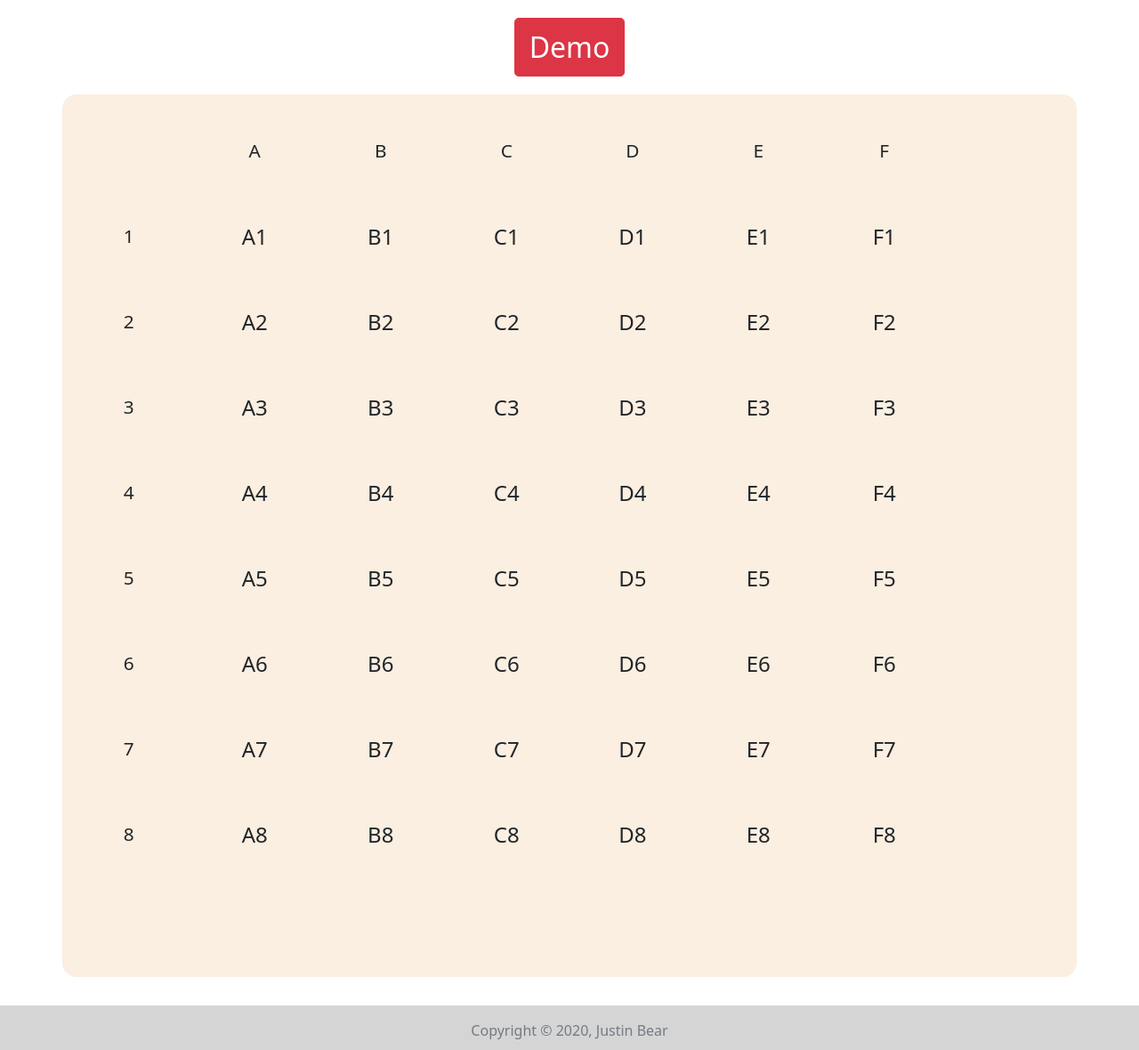
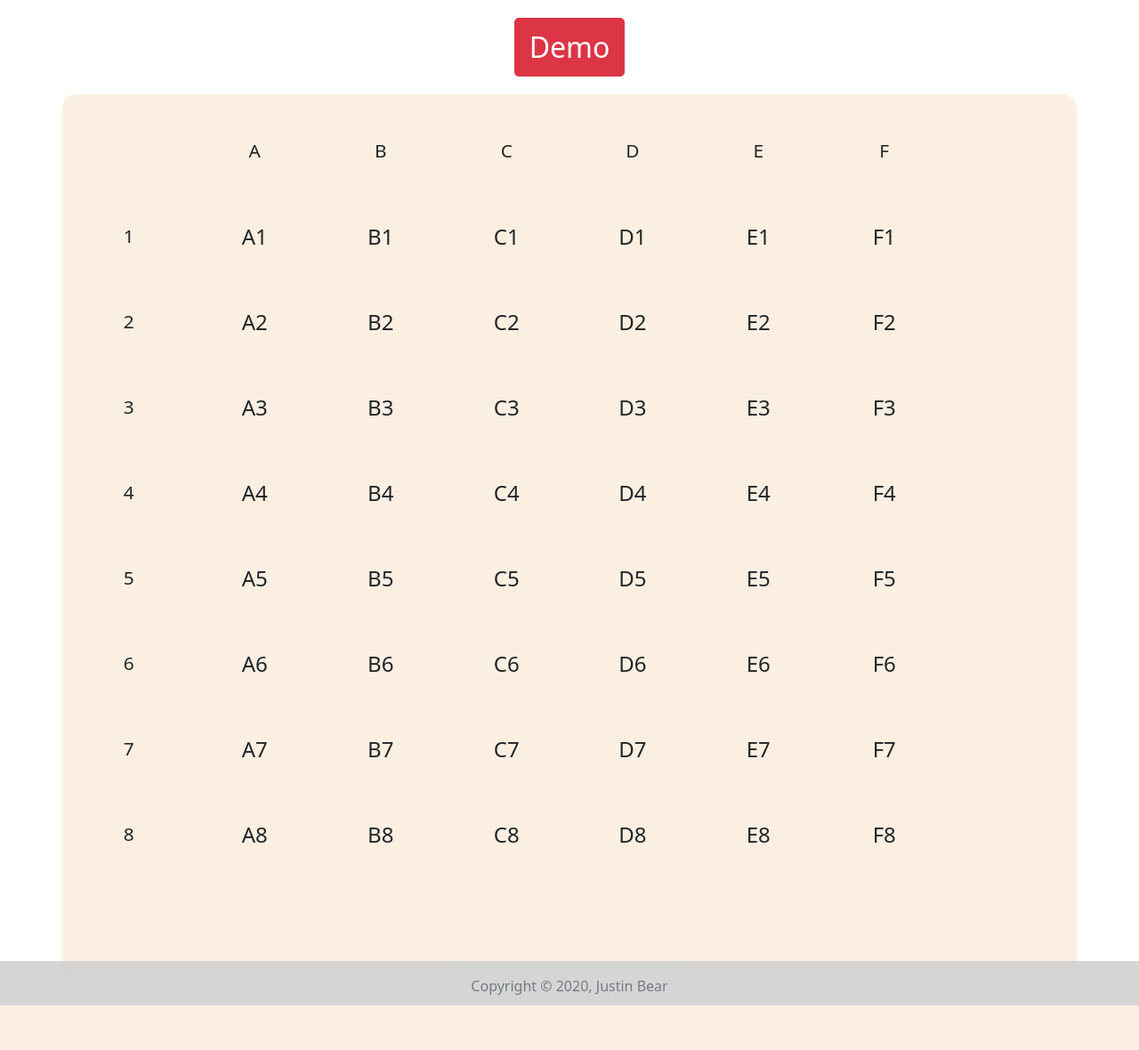
Before and after one commit to rayhuangg/Asparagus_web, a Django app: page /record/ in a window 1280 px wide. Shown: the part 382-1562 px from the top of the page at 89% size. After the commit the page ends 1512 px from the top, so only its background shows below. Run offline with Django 3.2, Linux system fonts and the light colour scheme; data that the repository does not hold is empty; parts of the project's set-up code (start-up, migrations or seed data) failed here and were passed over; some libraries are stand-ins or nearby versions.

Commit message:
Footer fixed bottom

```diff
--- a/templates/layout.html
+++ b/templates/layout.html
@@ -9,7 +9,7 @@
     <!-- <link rel="stylesheet" href="css/layout.css" class="s"> -->
     <link rel="icon" href="{% static 'asparagus.png' %}">
 </head>
-<body>
+<body style="overflow-x: hidden; height: 100%">
     <nav class="navbar sticky-top navbar-expand-sm navbar-dark bg-dark" style="justify-content: center; opacity: 95%;">
         <div class="container" style="align-items: center;">
             <a class="navbar-brand" href="/">
@@ -22,6 +22,7 @@
                 <!-- <li><a class="nav-link" href="/control/">Control</a></li> -->
                 <li><a class="nav-link" href="/record/">Record</a></li>
                 <li><a class="nav-link" href="/monitor/">Monitor</a></li>
+                <li><a class="nav-link" href="/stats/">Stats</a></li>
                 <li><a class="nav-link" href="/admin/">Admin</a></li>
                 </ul>
             </div>
@@ -36,16 +37,24 @@
         {% block body %}{% endblock%}
     </div>
     <style>
+        ::-webkit-scrollbar {
+            display: none;
+        }
+        html {
+            position: relative;
+            min-height: 100%;
+        }
       .footer {
-        position: relative;
+            position: absolute;
             background-color: lightgrey;
             opacity: 95%;
             height: 50px;
             width: 100%;
             bottom: 0;
+            left: 0;
         }
     </style>
-    <footer class="footer mt-auto py-3">
+    <footer class="footer py-3">
         <div class="container" style="text-align: center;">
             <span class="text-muted">Copyright &copy; 2020, Justin Bear</span>
         </div>
```
Lines whose indentation alone changed are shown as unchanged.
